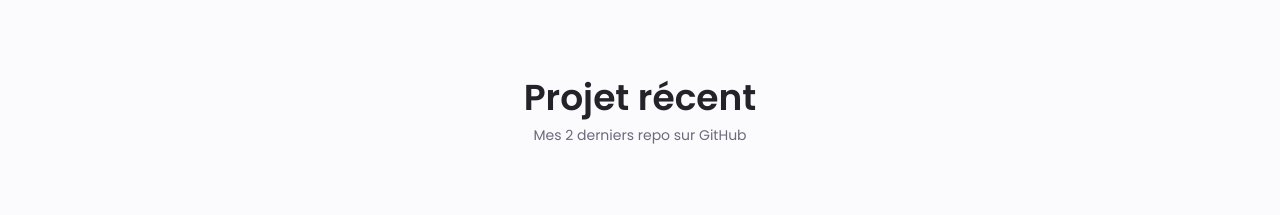
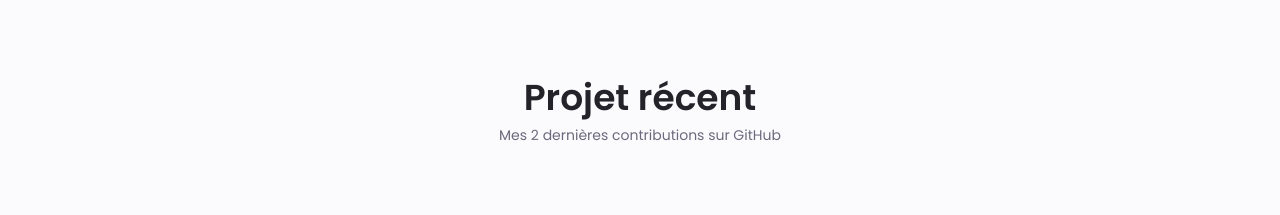
Before and after one commit to FabKaiz/portfolio-react, a React (Create React App) app: page / in a window 1280 px wide. Shown: the part 1460-1675 px from the top of the page. Built offline with nearby package versions, Linux system fonts and the light colour scheme; no server answers.

Commit message:
changed githubApi section subtitle

```diff
--- a/src/container/RecentWork/RecentWork.jsx
+++ b/src/container/RecentWork/RecentWork.jsx
@@ -27,7 +27,7 @@ const RecentWork = () => {
   return (
     <section className="recent section" id="recent-work">
       <h2 className="section__title">Projet récent</h2>
-      <span className="section__subtitle">Mes 2 derniers repo sur GitHub</span>
+      <span className="section__subtitle">Mes 2 dernières contributions sur GitHub</span>
 
       <div className="recent__work-container">
         {slicedRepos.map(renderRepo)}
```
